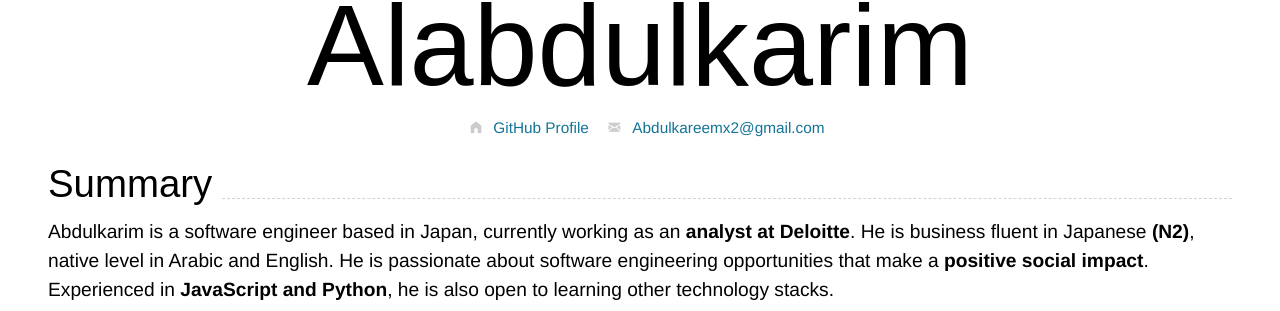
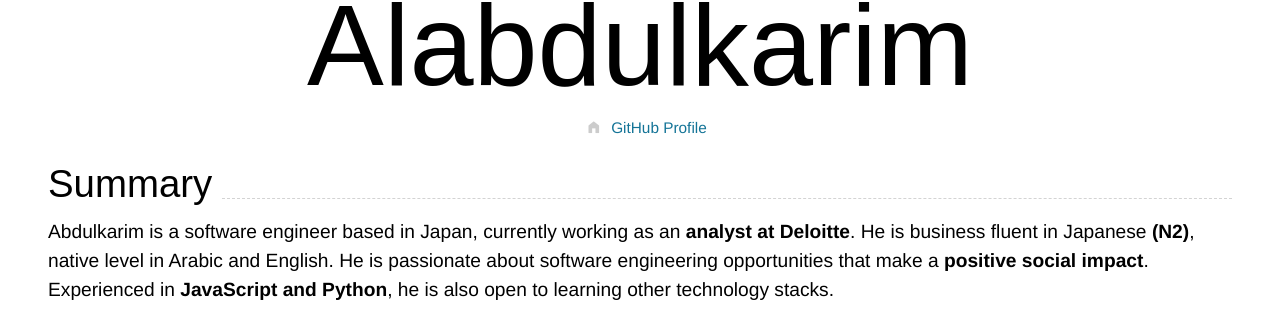
Before and after one commit to GreenStorm/cv, a Jekyll site: the page built from index.md, in a window 1280 px wide. Shown: the part 210-521 px from the top of the page. Built offline with Jekyll 4.4.1, drawn with Linux system fonts in a browser that asks for light colours; nearby versions of some CDN libraries.

Commit message:
Update index.md
remove

```diff
--- a/index.md
+++ b/index.md
@@ -1,9 +1,6 @@
 ---
 layout: cv
-title: Abdulkarim Alabdulkarim's CV
-email:
-  url: mailto:Abdulkareemx2@gmail.com
-  text: Abdulkareemx2@gmail.com
+title: Abdulkarim Alabdulkarim
 homepage:
   url: https://github.com/GreenStorm
   text: GitHub Profile
```
